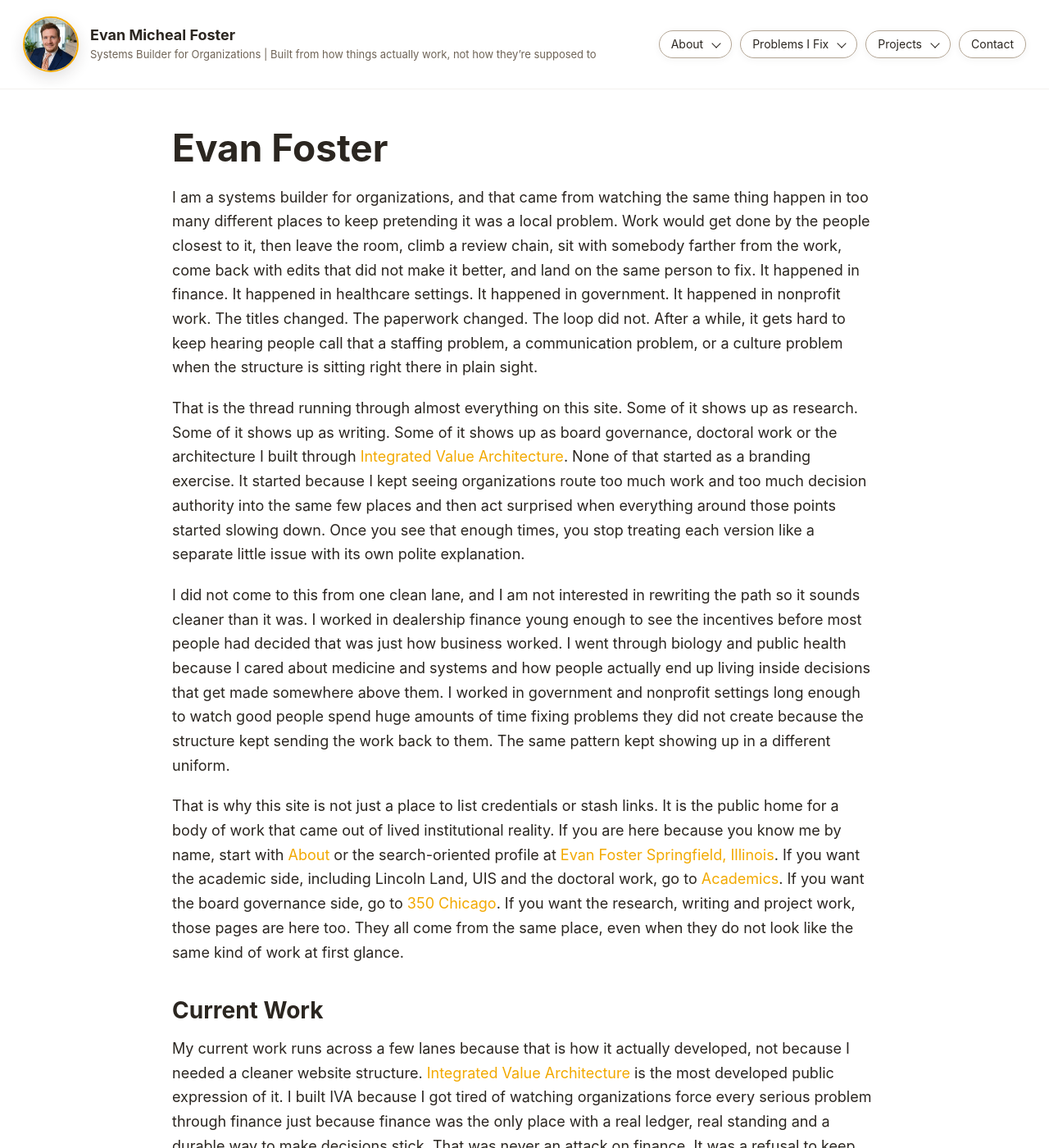
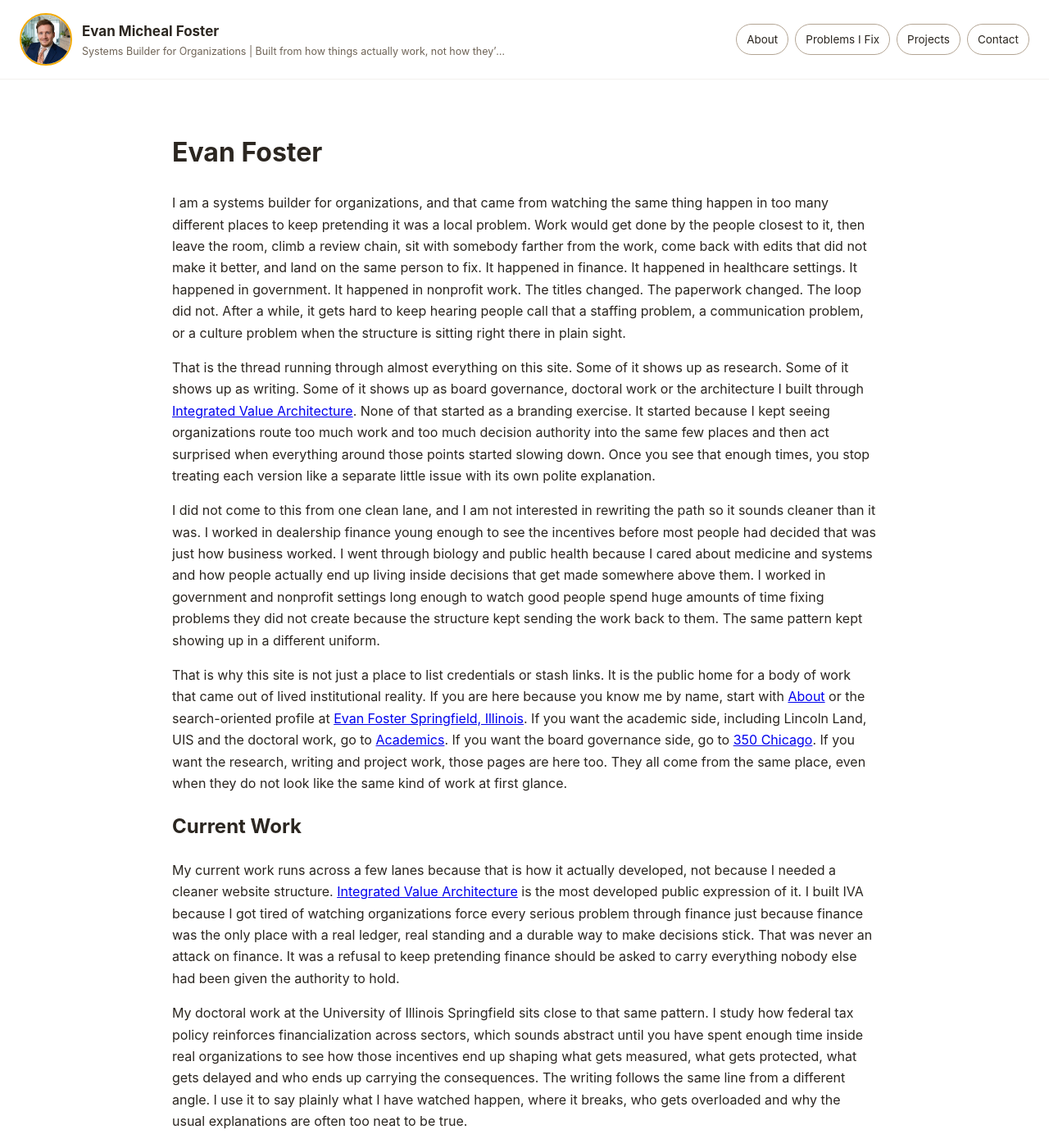
Before and after one commit to efost7873/evanmichealfoster.com, a Jekyll site: the page built from index.md, in a window 1280 px wide and 1400 px high. Shown: the whole window at 82% size. Built offline with Jekyll 4.4.1, drawn with Linux system fonts in a browser that asks for light colours.

Commit message:
Update style.css

```diff
--- a/css/style.css
+++ b/css/style.css
@@ -1,5 +1,5 @@
 /* =======================================================
-BASE PAGE STYLES
+BASE
 ======================================================= */
 
 body{
@@ -12,7 +12,6 @@ line-height:1.65;
 
 img{
 max-width:100%;
-height:auto;
 display:block;
 }
 
@@ -29,111 +28,89 @@ right:0;
 display:flex;
 justify-content:space-between;
 align-items:center;
-padding:20px 28px;
+padding:16px 24px;
 z-index:1000;
-background:rgba(255,255,255,0.94);
+background:rgba(255,255,255,0.96);
 backdrop-filter:blur(10px);
 border-bottom:1px solid rgba(179,165,148,0.16);
 }
 
-
-/* ------------------------------
-Brand block (photo + name)
------------------------------- */
-
 .site-brand{
 display:flex;
 align-items:center;
-gap:14px;
-min-width:0;
-}
-
-.site-photo-link{
-display:inline-flex;
-flex-shrink:0;
+gap:12px;
+max-width:60%;
 }
 
 .site-photo{
-width:64px;
-height:64px;
-object-fit:cover;
+width:60px;
+height:60px;
 border-radius:50%;
 border:2px solid #F2A900;
-box-shadow:0 6px 18px rgba(43,38,32,0.14);
 }
 
 .site-identity{
 display:flex;
 flex-direction:column;
-min-width:0;
 }
 
 .site-name{
-font-size:18px;
+font-size:17px;
 font-weight:700;
+text-decoration:none;
 color:#2B2620;
-text-decoration:none;
-line-height:1.15;
-}
-
-.site-name:hover{
-color:#F2A900;
 }
 
 .site-tagline{
-font-size:13px;
+font-size:12.5px;
 color:#6f6457;
-margin-top:4px;
-line-height:1.35;
-max-width:620px;
+margin-top:3px;
+line-height:1.3;
+white-space:nowrap;
+overflow:hidden;
+text-overflow:ellipsis;
+max-width:520px;
+}
+
+/* OPTION A responsiveness */
+@media (max-width:1100px){
+  .site-tagline{
+    white-space:normal;
+  }
+}
+
+/* NAV */
+
+.floating-nav{
+display:flex;
+gap:8px;
+flex-wrap:nowrap;
+align-items:center;
+margin-left:auto;
+}
+
+.nav-button{
+flex-shrink:0;
+background:#ffffff;
+border:1px solid #B3A594;
+border-radius:999px;
+padding:7px 12px;
+font-size:13.5px;
+text-decoration:none;
+color:#2B2620;
+}
+
+.nav-button:hover{
+background:#F2A900;
+color:#fff;
+border-color:#F2A900;
 }
 
 
-/* ------------------------------
-Floating navigation buttons
------------------------------- */
-
-.floating-nav{
-display:flex;
-gap:10px;
-flex-wrap:wrap;
-justify-content:flex-end;
-align-items:center;
-margin-left:24px;
-}
-
-.nav-button{
-background:#ffffff;
-border:1px solid #B3A594;
-color:#2B2620;
-padding:8px 14px;
-font-size:14px;
-line-height:1.2;
-text-decoration:none;
-border-radius:999px;
-transition:all .2s ease;
-box-shadow:0 2px 10px rgba(43,38,32,0.05);
-display:inline-flex;
-align-items:center;
-justify-content:center;
-white-space:nowrap;
-}
-
-a.nav-button:hover{
-background:#F2A900;
-border-color:#F2A900;
-color:#ffffff;
-text-decoration:none;
-}
-
-
-/* ------------------------------
-Header dropdown
------------------------------- */
+/* DROPDOWN */
 
 .nav-dropdown{
 position:relative;
-display:inline-block;
 }
 
 .nav-dropdown summary{
@@ -141,132 +118,40 @@ list-style:none;
 cursor:pointer;
 }
 
-.nav-dropdown summary::-webkit-details-marker{
-display:none;
-}
-
-.nav-dropdown summary::marker{
-display:none;
-}
-
-.nav-dropdown summary.nav-button{
-padding-right:34px;
-position:relative;
-}
-
-.nav-dropdown summary.nav-button::after{
-content:"";
-position:absolute;
-right:14px;
-top:50%;
-width:7px;
-height:7px;
-margin-top:-5px;
-border-right:1.7px solid currentColor;
-border-bottom:1.7px solid currentColor;
-transform:rotate(45deg);
-transition:transform .2s ease, margin-top .2s ease;
-}
-
-.nav-dropdown[open] summary.nav-button{
-background:#F2A900;
-border-color:#F2A900;
-color:#ffffff;
-}
-
-.nav-dropdown[open] summary.nav-button::after{
-transform:rotate(-135deg);
-margin-top:-1px;
-}
-
 .nav-dropdown-menu{
 position:absolute;
-top:calc(100% + 10px);
+top:110%;
 left:0;
-min-width:320px;
-background:#ffffff;
-border:1px solid rgba(179,165,148,0.4);
-border-radius:18px;
-box-shadow:0 16px 42px rgba(43,38,32,0.12);
+background:#fff;
+border:1px solid #ddd;
+border-radius:12px;
 padding:10px;
 display:flex;
 flex-direction:column;
-gap:4px;
-z-index:1200;
-}
-
-.nav-dropdown-menu-compact{
+gap:6px;
 min-width:220px;
 }
 
 .nav-dropdown-menu a{
+text-decoration:none;
 color:#2B2620;
-text-decoration:none;
 font-size:14px;
-line-height:1.35;
-padding:10px 12px;
-border-radius:12px;
-transition:background .2s ease,color .2s ease,transform .2s ease;
+padding:6px;
 }
 
 .nav-dropdown-menu a:hover{
 background:#fff4d6;
-color:#2B2620;
-text-decoration:none;
-transform:translateX(2px);
 }
 
 
 /* =======================================================
-MAIN CONTENT
+CONTENT
 ======================================================= */
 
 .content{
 max-width:860px;
-margin:155px auto 80px auto;
+margin:160px auto 80px auto;
 padding:0 24px;
-}
-
-
-/* =======================================================
-TYPOGRAPHY
-======================================================= */
-
-h1{
-font-size:46px;
-line-height:1.1;
-margin:0 0 20px 0;
-}
-
-h2{
-margin-top:40px;
-margin-bottom:14px;
-font-size:28px;
-line-height:1.2;
-}
-
-p{
-margin:0 0 20px 0;
-font-size:18px;
-}
-
-ul,
-ol{
-margin:0 0 20px 24px;
-font-size:18px;
-}
-
-li{
-margin-bottom:8px;
-}
-
-a{
-color:#F2A900;
-text-decoration:none;
-}
-
-a:hover{
-text-decoration:underline;
 }
 
 
@@ -275,281 +160,61 @@ FOOTER
 ======================================================= */
 
 .site-footer{
-margin-top:120px;
-padding:56px 24px 40px 24px;
+margin-top:100px;
+padding:40px 24px;
+background:#fffaf0;
 border-top:1px solid #e9e2d8;
-background:#fffaf0;
 }
 
 .footer-inner{
 max-width:860px;
 margin:0 auto;
 display:grid;
-grid-template-columns:1.1fr 1.4fr;
-gap:32px;
-align-items:start;
+grid-template-columns:1fr 1fr;
+gap:20px;
 }
 
-.footer-brand{
+.footer-groups{
+display:grid;
+grid-template-columns:1fr 1fr;
+gap:12px;
+}
+
+.footer-group{
+background:#fff;
+border:1px solid #e9e2d8;
+border-radius:16px;
+overflow:hidden;
+}
+
+.footer-group summary{
+padding:12px 16px;
+cursor:pointer;
+font-weight:600;
+}
+
+.footer-group-links{
+padding:10px;
 display:flex;
 flex-direction:column;
 gap:6px;
 }
 
-.footer-name{
-font-size:18px;
-font-weight:700;
+.footer-group-links a{
+text-decoration:none;
 color:#2B2620;
-}
-
-.footer-location{
 font-size:14px;
-color:#B3A594;
-}
-
-.footer-role{
-font-size:15px;
-color:#4a433d;
-max-width:520px;
-}
-
-.footer-groups{
-display:grid;
-grid-template-columns:1fr 1fr;
-gap:14px 18px;
-align-items:start;
-}
-
-.footer-group{
-background:#ffffff;
-border:1px solid #e9e2d8;
-border-radius:18px;
-padding:0;
-overflow:hidden;
-box-shadow:0 2px 10px rgba(43,38,32,0.04);
-}
-
-.footer-group summary{
-list-style:none;
-cursor:pointer;
-padding:14px 18px;
-font-size:14px;
-font-weight:700;
-line-height:1.25;
-color:#2B2620;
-position:relative;
-background:#ffffff;
-}
-
-.footer-group summary::-webkit-details-marker{
-display:none;
-}
-
-.footer-group summary::marker{
-display:none;
-}
-
-.footer-group summary::after{
-content:"";
-position:absolute;
-right:18px;
-top:50%;
-width:7px;
-height:7px;
-margin-top:-5px;
-border-right:1.7px solid currentColor;
-border-bottom:1.7px solid currentColor;
-transform:rotate(45deg);
-transition:transform .2s ease, margin-top .2s ease;
-}
-
-.footer-group[open] summary::after{
-transform:rotate(-135deg);
-margin-top:-1px;
-}
-
-.footer-group-links{
-display:flex;
-flex-direction:column;
-gap:0;
-padding:0 10px 10px 10px;
-}
-
-.footer-group-links a{
-color:#2B2620;
-text-decoration:none;
-font-size:14px;
-font-weight:600;
-line-height:1.35;
-padding:9px 8px;
-border-radius:10px;
-transition:background .2s ease,color .2s ease,transform .2s ease;
 }
 
 .footer-group-links a:hover{
-color:#2B2620;
 background:#fff4d6;
-text-decoration:none;
-transform:translateX(2px);
 }
 
 .footer-meta{
 grid-column:1 / -1;
 display:flex;
 justify-content:space-between;
-gap:20px;
-padding-top:8px;
 font-size:13px;
-color:#7a746d;
+color:#777;
+margin-top:20px;
 }
-
-.footer-meta p{
-margin:0;
-font-size:13px;
-}
-
-
-/* =======================================================
-RESPONSIVE
-======================================================= */
-
-@media (max-width:980px){
-
-.site-header{
-flex-direction:column;
-align-items:flex-start;
-gap:16px;
-padding:20px 22px;
-}
-
-.site-brand{
-width:100%;
-}
-
-.site-tagline{
-max-width:none;
-}
-
-.floating-nav{
-justify-content:flex-start;
-margin-left:0;
-}
-
-.nav-dropdown-menu{
-left:0;
-right:auto;
-min-width:280px;
-max-width:min(88vw, 340px);
-}
-
-.content{
-margin:220px auto 60px auto;
-padding:0 22px;
-}
-
-.footer-inner{
-grid-template-columns:1fr;
-gap:24px;
-}
-
-.footer-groups{
-grid-template-columns:1fr 1fr;
-}
-
-.footer-meta{
-flex-direction:column;
-justify-content:flex-start;
-gap:8px;
-}
-
-}
-
-@media (max-width:600px){
-
-.site-photo{
-width:56px;
-height:56px;
-}
-
-.site-name{
-font-size:16px;
-}
-
-.site-tagline{
-font-size:12px;
-line-height:1.35;
-}
-
-.nav-button{
-font-size:13px;
-padding:7px 12px;
-}
-
-.nav-dropdown summary.nav-button{
-padding-right:30px;
-}
-
-.nav-dropdown summary.nav-button::after{
-right:12px;
-}
-
-.nav-dropdown{
-width:auto;
-}
-
-.nav-dropdown-menu{
-position:static;
-margin-top:8px;
-min-width:0;
-max-width:none;
-width:min(100%, 360px);
-box-shadow:0 8px 24px rgba(43,38,32,0.08);
-}
-
-.content{
-margin:240px auto 50px auto;
-padding:0 18px;
-}
-
-h1{
-font-size:36px;
-}
-
-h2{
-font-size:24px;
-}
-
-p,
-ul,
-ol{
-font-size:17px;
-}
-
-.site-footer{
-margin-top:90px;
-padding:40px 18px 28px 18px;
-}
-
-.footer-groups{
-grid-template-columns:1fr;
-}
-
-.footer-group summary{
-padding:13px 16px;
-font-size:13px;
-}
-
-.footer-group summary::after{
-right:16px;
-}
-
-.footer-group-links{
-padding:0 8px 8px 8px;
-}
-
-.footer-group-links a{
-font-size:13px;
-padding:9px 8px;
-}
-
-}
```
